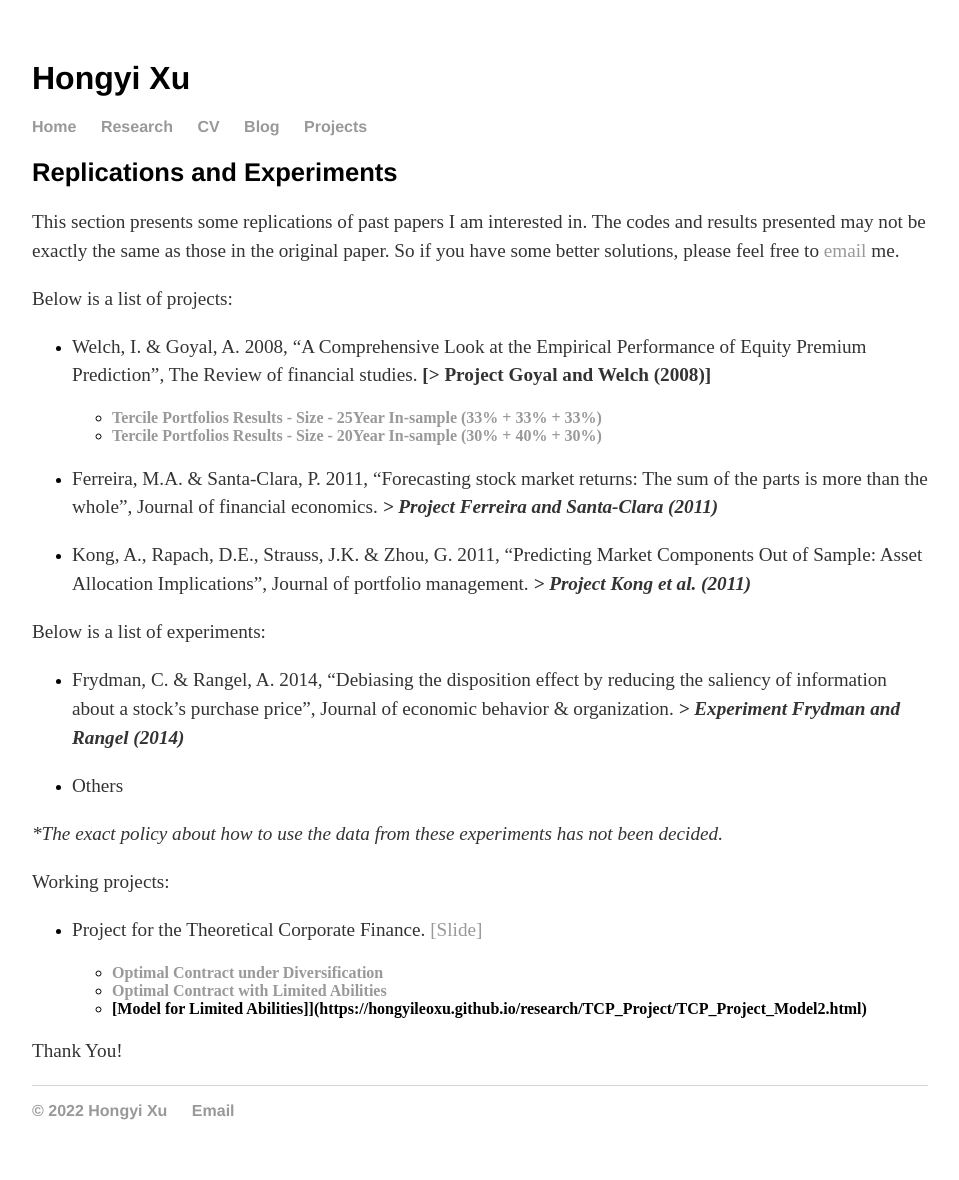
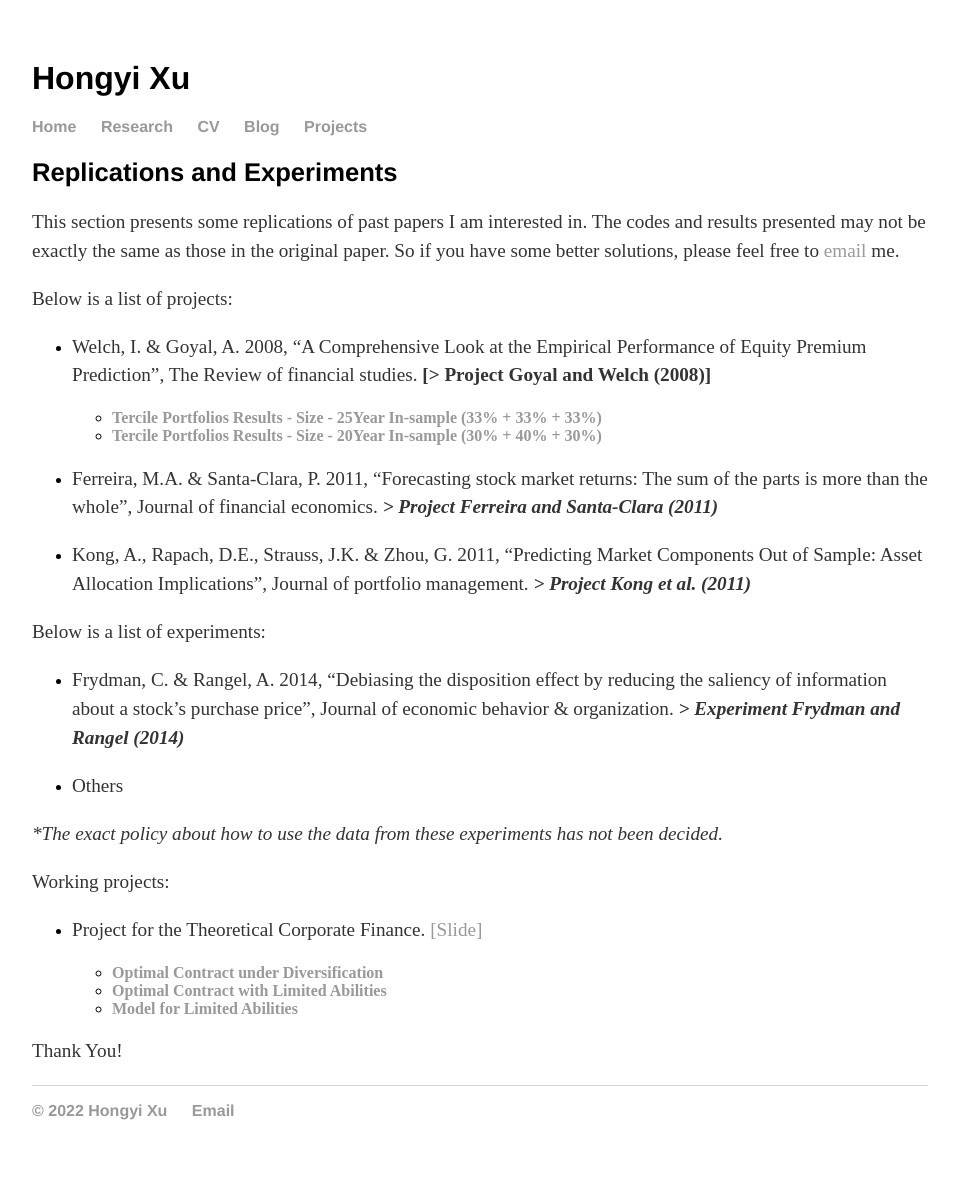
Before and after one commit to hongyileoxu/hongyileoxu.github.io, a Jekyll site: the page built from projects/index.md, in a window 1280 px wide. Shown: the whole page, without its empty margins (160-1119 px from the left). Built offline with Jekyll 4.4.1, drawn with Linux system fonts in a browser that asks for light colours.

Commit message:
Update index.md

```diff
--- a/projects/index.md
+++ b/projects/index.md
@@ -30,6 +30,6 @@ Working projects:
 
     - **[Optimal Contract under Diversification](https://hongyileoxu.github.io/research/TCP_Project/TCP_Project_Premodel.html)**
     - **[Optimal Contract with Limited Abilities](https://hongyileoxu.github.io/research/TCP_Project/TCP_Project_Model1.html)**
-    - **[Model for Limited Abilities]](https://hongyileoxu.github.io/research/TCP_Project/TCP_Project_Model2.html)**
+    - **[Model for Limited Abilities](https://hongyileoxu.github.io/research/TCP_Project/TCP_Project_Model2.html)**
 
 Thank You!
```
